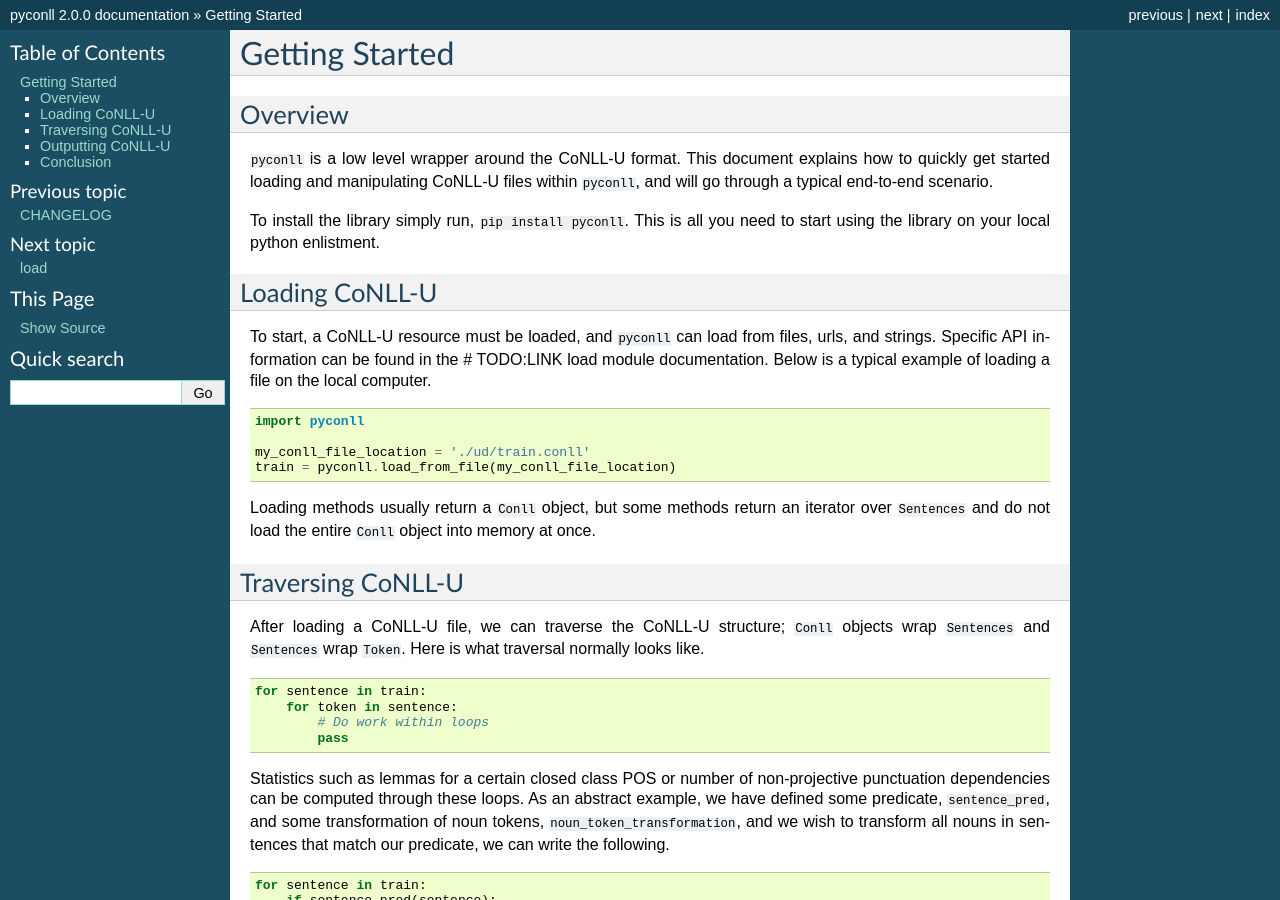
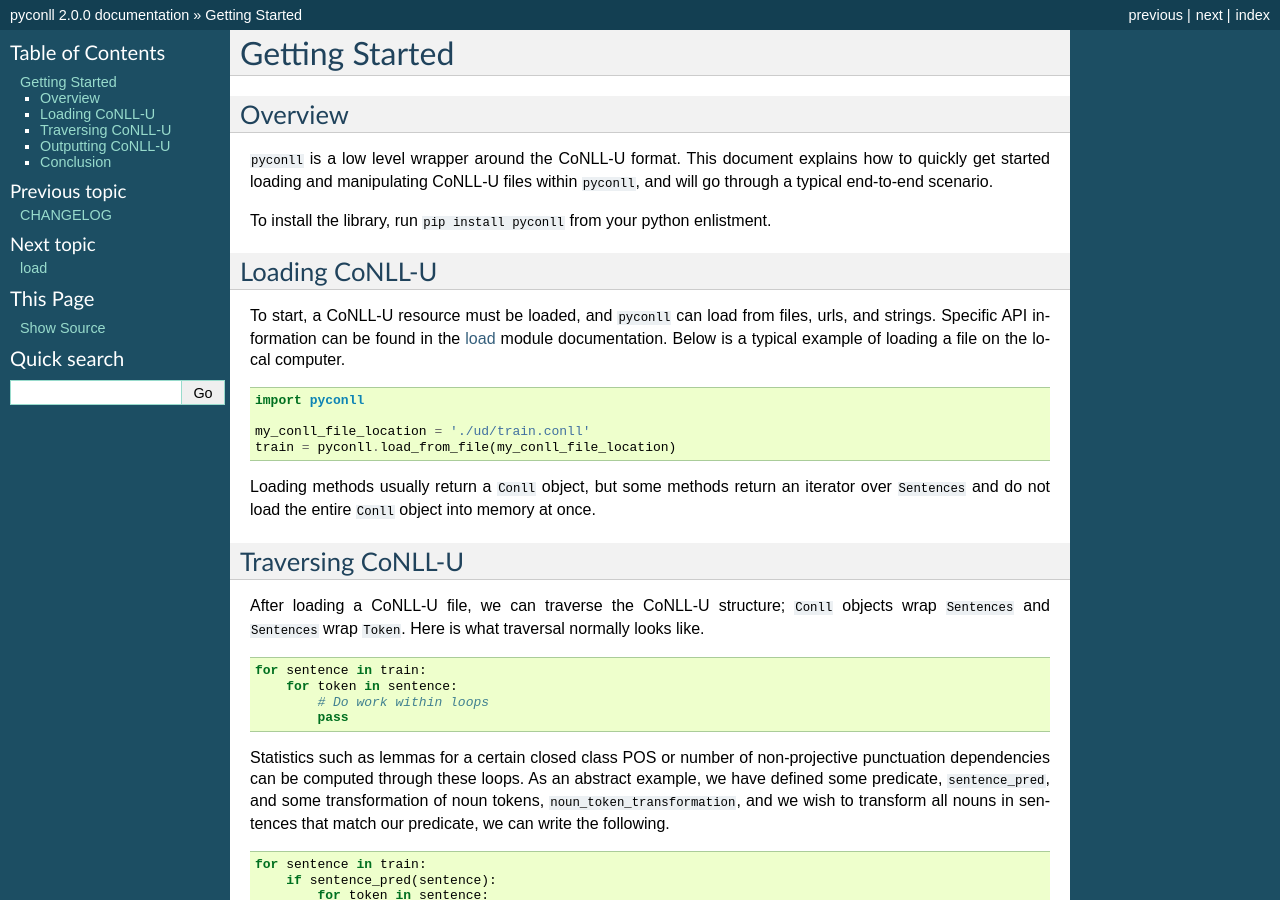
Before and after one commit to pyconll/pyconll, a Sphinx documentation site: the page built from docs/starting.rst, in a window 1280 px wide and 900 px high. Built offline with Sphinx 7.4.7, drawn with Linux system fonts in a browser that asks for light colours.

Commit message:
Remove todo.

```diff
--- a/docs/starting.rst
+++ b/docs/starting.rst
@@ -6,13 +6,14 @@ Overview
 
 ``pyconll`` is a low level wrapper around the CoNLL-U format. This document explains how to quickly get started loading and manipulating CoNLL-U files within ``pyconll``, and will go through a typical end-to-end scenario.
 
-To install the library simply run, ``pip install pyconll``. This is all you need to start using the library on your local python enlistment.
+To install the library, run ``pip install pyconll`` from your python enlistment.
 
 Loading CoNLL-U
 ----------------------------------
 
-To start, a CoNLL-U resource must be loaded, and ``pyconll`` can load from files, urls, and strings. Specific API information can be found in the # TODO:LINK load module documentation. Below is a typical example of loading a file on the local computer.
+To start, a CoNLL-U resource must be loaded, and ``pyconll`` can load from files, urls, and strings. Specific API information can be found in the load_ module documentation. Below is a typical example of loading a file on the local computer.
 
+.. _load: unit/load.html
 
 .. code:: python
 
```
